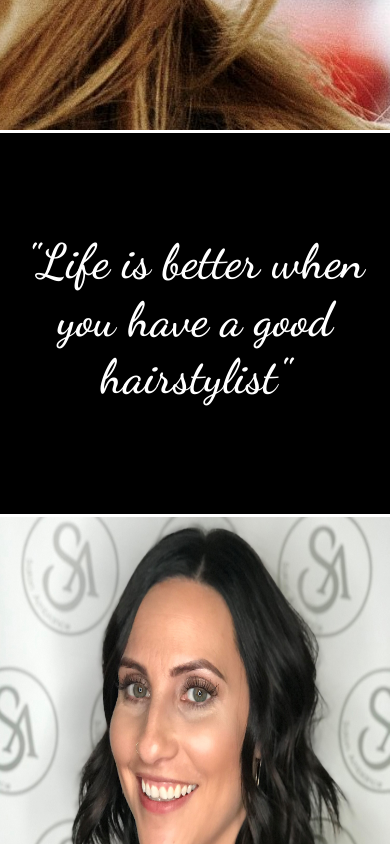
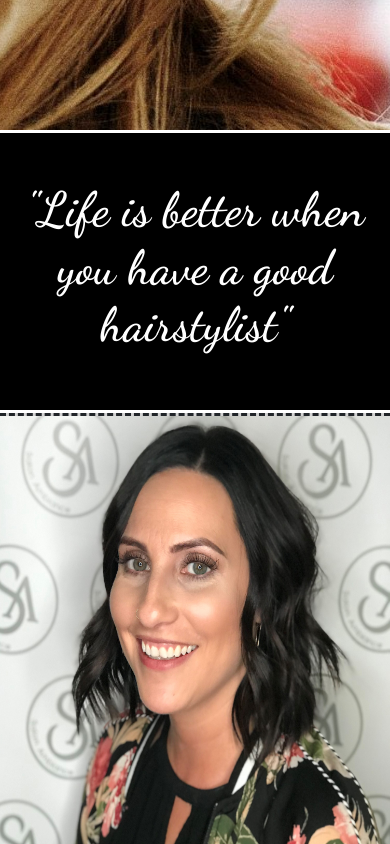
Before and after one commit to popemray00/Aleesa, a React (Create React App) app: page / in a window 390 px wide. Shown: the part 800-1644 px from the top of the page. Built offline with nearby package versions, Linux system fonts and the light colour scheme.

Commit message:
All responsive css done

```diff
--- a/src/Bio.css
+++ b/src/Bio.css
@@ -46,3 +46,31 @@
     font-family:'Gill Sans', 'Gill Sans MT', Calibri, 'Trebuchet MS', sans-serif;
   }
 }
+
+@media only screen and (max-width: 767px) {
+
+    .mainbody {
+        border-style: dashed hidden dashed hidden;
+        background-color: lightgray;
+    }
+
+    .mainimg {
+        height: 30em;
+        float: center;
+        width: 100%;
+    }
+
+    .mainbody h1 {
+        font-size: 5em;
+        font-family: "Dancing Script", cursive;
+        text-align: center;
+        font-style: italic;
+        text-decoration: underline;
+    }
+
+    .mainbody p {
+        font-size: 1.5em;
+        padding: 0px 20px 0px 20px;
+        font-family:'Gill Sans', 'Gill Sans MT', Calibri, 'Trebuchet MS', sans-serif;
+    }
+}
--- a/src/Contact.css
+++ b/src/Contact.css
@@ -33,3 +33,20 @@
     font-size: 3em;
   }
 }
+
+@media only screen and (max-width: 767px) {
+
+    .footer {
+        color: white;
+        background-color: black;
+        font-family: "Dancing Script", cursive;
+    }
+
+    .footer h1 {
+        font-size: 3em;
+    }
+
+    .footer li {
+        font-size: 1.5em;
+    }
+}
--- a/src/Home.css
+++ b/src/Home.css
@@ -39,7 +39,6 @@
     color: white;
   }
 
-
   .Instagram{
     color: white;
     background-color:black;
@@ -52,8 +51,6 @@
     background-color: white;
     border-radius: 2em;
   }
-
-
 }
 
 @media only screen and (max-width: 767px) {
@@ -63,98 +60,6 @@
 
   .styles {
     width: fit-content;
-}
-
-.parallax {
-  min-height: 700px;
-  background-attachment: fixed;
-  background-position: center;
-  background-repeat: no-repeat;
-  background-size: cover;
-}
-
-.textbox {
-  background: transparent;
-  font-size: 150px;
-  font-style: italic;
-  font-family: 'Dancing Script', cursive;
-  padding: 20;
-  position: absolute;
-  top: 35%;
-  left: 50%;
-  transform: translate(-50%,-50%);
-  color: white;
-}
-
-.textbox2 {
-  background: transparent;
-  font-style: normal;
-  font-family: cursive;
-  padding: 10;
-  position: absolute;
-  top: 50%;
-  left: 50%;
-  transform: translate(-50%,-50%);
-  color: white;
-}
-
-.textbox2 h1 {
-  font-size: 50px;
-}
-
-.textbox2 p {
-  font-size: 18px;
-}
-
-#name {
-  color:black;
-}
-
-.quote {
-  background: black;
-  color: white;
-  text-align: center;
-  border-top: 3px;
-  border-color: white;
-  border-style: solid hidden solid hidden;
-  display: inline-block;
-}
-
-.quote h2 {
-  font-size: 3em;
-  font-family: "Dancing script", cursive;
-  text-align: center;
-  padding-top: 100px;
-  padding-bottom: 100px;
-}
-
-.mainbody {
-  text-align: center;
-  border-bottom: black;
-  border-style: hidden hidden dashed hidden;
-  border-width: 10px;
-  background-color: lightgray;
-}
-
-.mainbody h1 {
-  font-size: 5em;
-  font-family: "Dancing Script", cursive;
-  text-align: center;
-  font-style: italic;
-  font: bolder;
-  text-decoration: underline;
-}
-
-.mainbody p {
-  font-size: 20px;
-  padding: 0px 20px 0px 20px;
-  font-family:'Gill Sans', 'Gill Sans MT', Calibri, 'Trebuchet MS', sans-serif;
-}
-
-.mainimg {
-  height: 35em;
-  float: center;
-  width: 100%;
   }
 
   .work {
@@ -184,18 +89,4 @@
     background-color: white;
     border-radius: 2em;
   }
-
-.footer {
-  color: white;
-  background-color: black;
-  font-family: "Dancing Script", cursive;
 }
-
-.footer h1 {
-  font-size: 3em;
-}
-
-.footer li {
-  font-size: 1.5em;
-}
-}
--- a/src/Parallax.css
+++ b/src/Parallax.css
@@ -44,3 +44,30 @@
         color: white;
     }
 }
+
+@media only screen and (max-width: 767px) {
+    .parallax {
+        min-height: 700px;
+        background-attachment: fixed;
+        background-position: center;
+        background-repeat: no-repeat;
+        background-size: cover;
+      }
+
+      .textbox {
+        background: transparent;
+        font-size: 150px;
+        font-style: italic;
+        font-family: 'Dancing Script', cursive;
+        padding: 20;
+        position: absolute;
+        top: 35%;
+        left: 50%;
+        transform: translate(-50%,-50%);
+        color: white;
+      }
+
+      #name {
+        color: white;
+      }
+}
--- a/src/Quote.css
+++ b/src/Quote.css
@@ -33,3 +33,22 @@
     padding-bottom: 1em;
   }
 }
+
+@media only screen and (max-width: 767px) {
+
+  .quote {
+    background: black;
+    color: white;
+    border-top: 3px;
+    border-color: white;
+    border-style: solid hidden solid hidden;
+  }
+
+  .quote h2 {
+    font-size: 3em;
+    font-family: "Dancing script", cursive;
+    text-align: center;
+    padding-top: 1em;
+    padding-bottom: 1em;
+  }
+}
```
Lines whose indentation alone changed are shown as unchanged.
